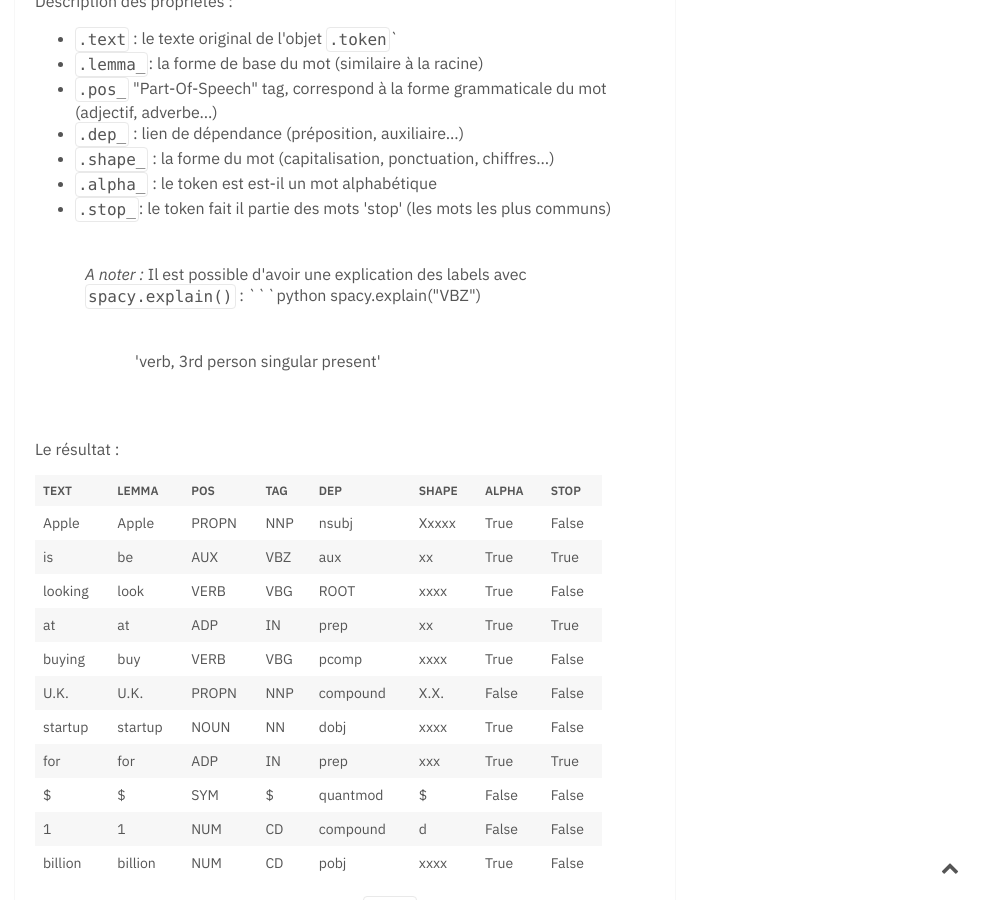
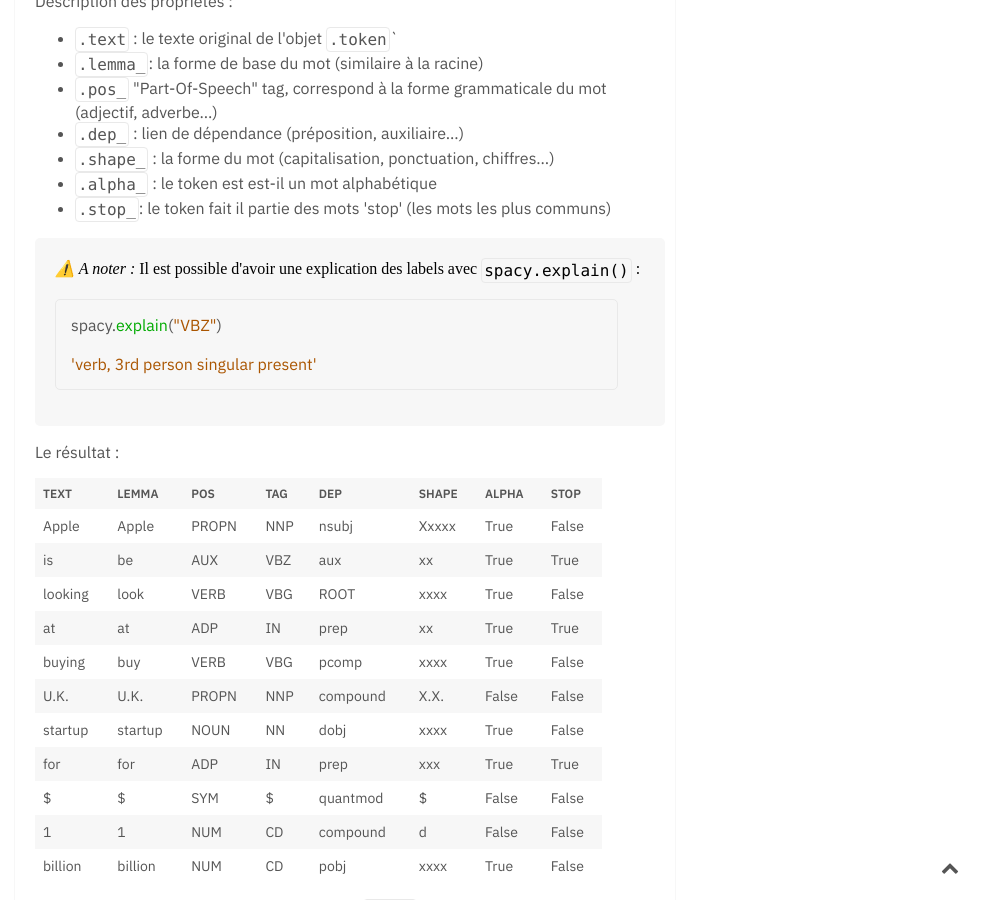
Before and after one commit to Maxence-L/arboretum.link, a Jekyll site: the page built from _notes/spacy.md, in a window 1280 px wide and 900 px high, scrolled down 1332 px. Shown: the whole window, without its empty margins (295-1280 px from the left). Built offline with Jekyll 4.4.1, drawn with Linux system fonts in a browser that asks for light colours.

Commit message:
update spacy.md

`````diff
--- a/_notes/spacy.md
+++ b/_notes/spacy.md
@@ -50,11 +50,15 @@ Description des propriétés :
 - `.alpha_` : le token est est-il un mot alphabétique
 - `.stop_`: le token fait il partie des mots 'stop' (les mots les plus communs)
 
-> *A noter :*
-> Il est possible d'avoir une explication des labels avec `spacy.explain()` :
-> ```python
-> spacy.explain("VBZ")
-> > 'verb, 3rd person singular present'
+[[
+*⚠️ A noter :*
+Il est possible d'avoir une explication des labels avec `spacy.explain()` :
+```python
+spacy.explain("VBZ")
+
+'verb, 3rd person singular present'
+````
+::wrap]]
 
 Le résultat :
 
`````
